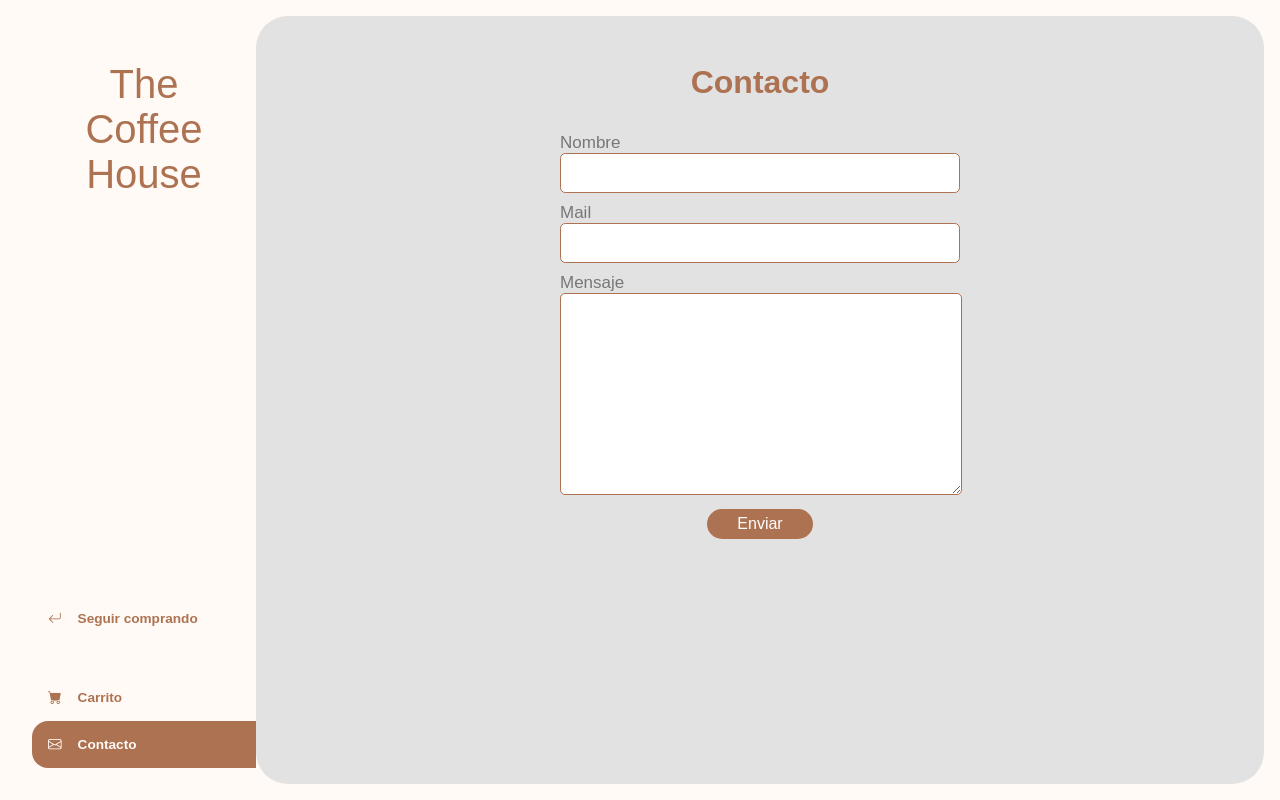
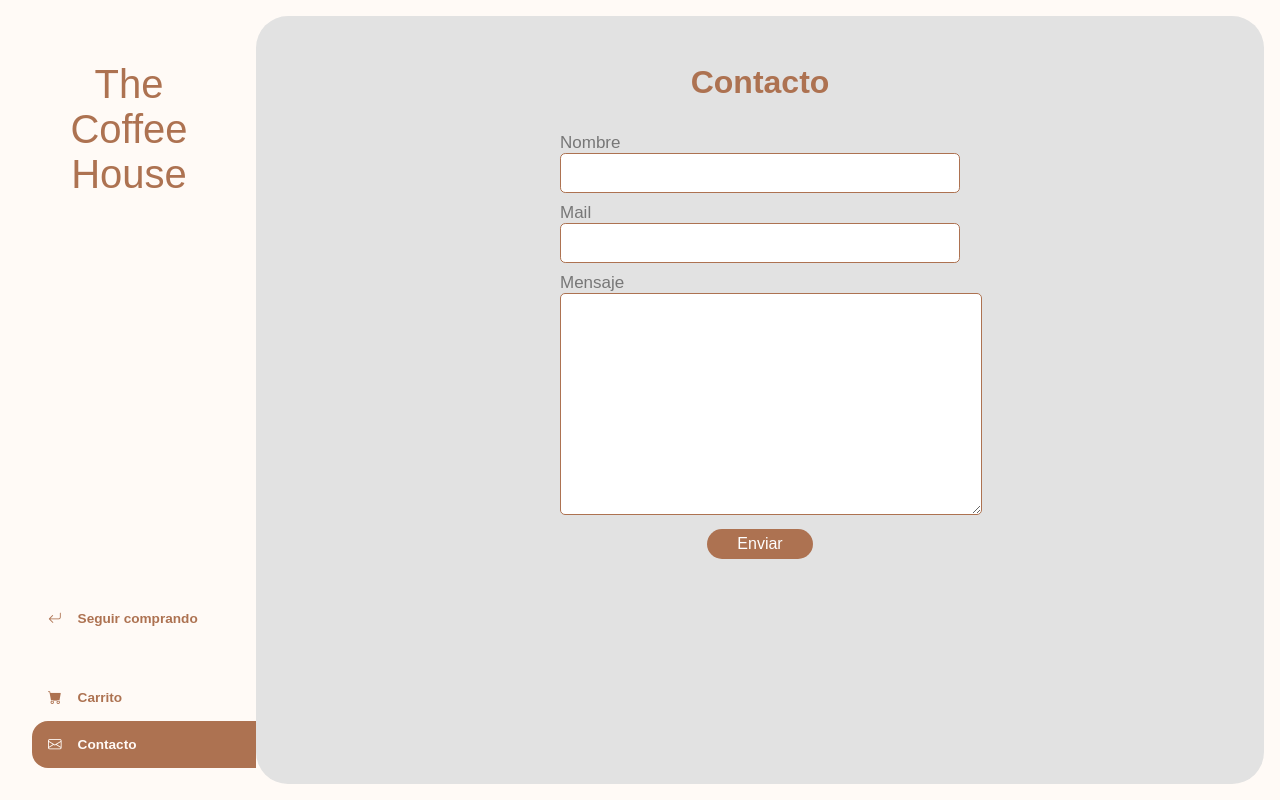
Before and after one commit to ezequielbernard/carritojs, a plain HTML site: page contacto.html in a window 1280 px wide. Drawn offline with nearby package versions, Linux system fonts and the light colour scheme; some packages are replaced by stand-ins of ours; a script that the page names is missing.

Commit message:
css listo

```diff
--- a/css/main.css
+++ b/css/main.css
@@ -49,7 +49,7 @@ aside {
 .logo {
     font-weight: 300;
     font-size: 40px;
-    margin:30px;
+    margin:30px 30px 0 0 ;
 }
 
 .menu {
@@ -441,7 +441,7 @@ input[type=text]:focus {
   height: 40px;
   border:1px solid #ad7251;
   padding: 10px;
-  line-height: 0.5;
+  line-height: 1.5;
   outline: none;
 
 }
@@ -456,6 +456,8 @@ input[type=text]:focus {
     border-radius: .375em;
     outline: none;
     border: 1px solid #ad7251;
+    padding: 10px;
+    line-height: 1.5;
 
 }
 
```
